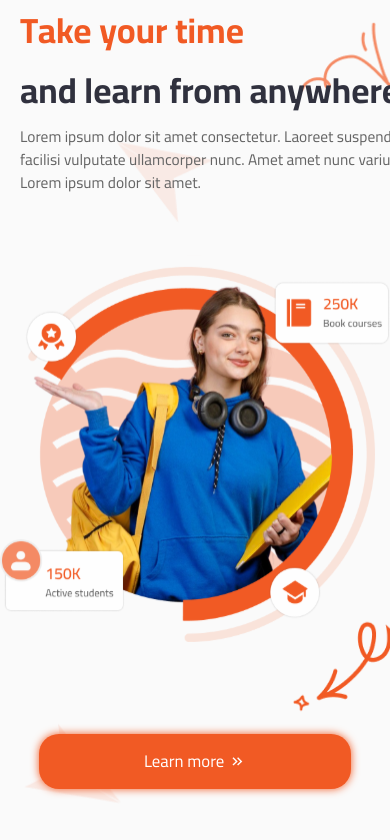
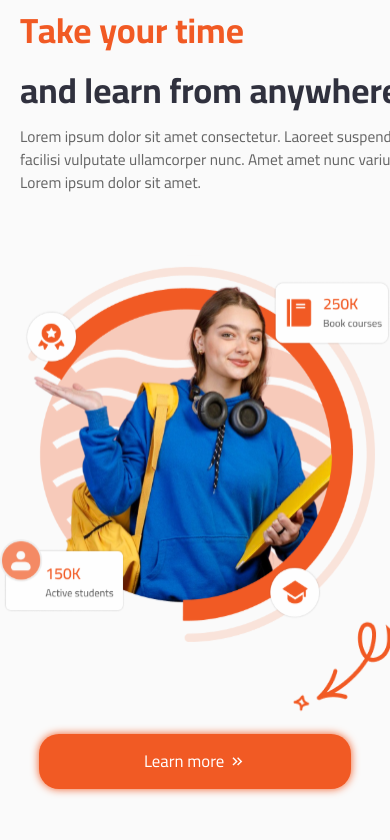
Before and after one commit to remon-samir1/Joba, a React (Create React App) app: page / in a window 390 px wide. Shown: the top 840 px of the page. Built offline with nearby package versions, Linux system fonts and the light colour scheme.

Commit message:
first upload

```diff
--- a/src/Website/Landing/Hero/Hero.css
+++ b/src/Website/Landing/Hero/Hero.css
@@ -4,7 +4,7 @@
   background-image: url('../../../images//HeroBg.png');
   background-repeat: no-repeat;
   background-position: center;
-  background-size: cover;
+  background-size: auto;
 }
 
 .Hero .data{
@@ -80,6 +80,9 @@
 
 
 @media (max-width: 768px) {
+  .Hero{
+    background-image: none;
+  }
   .Hero .data{
     margin: 0 auto;
   }
```
